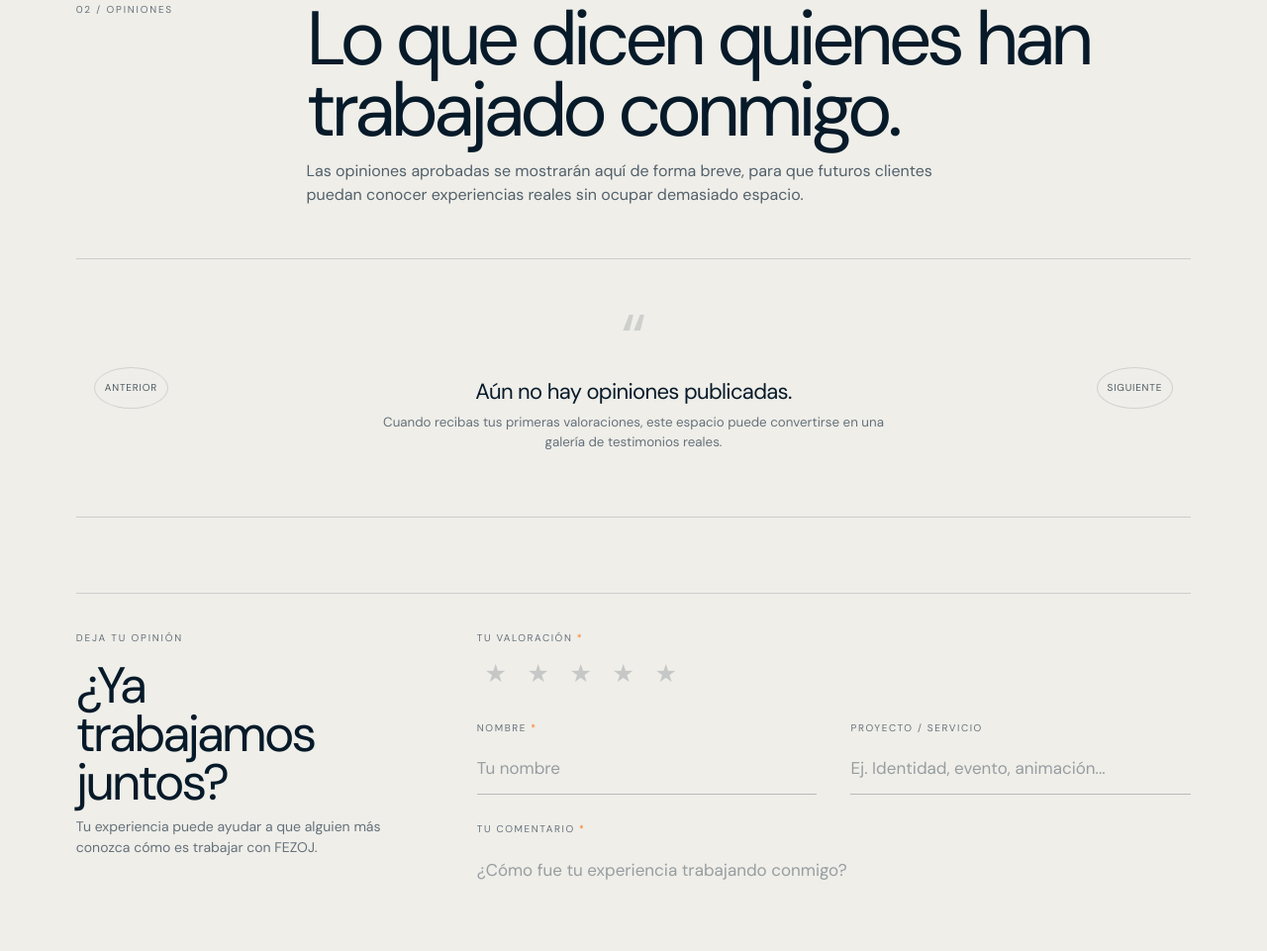
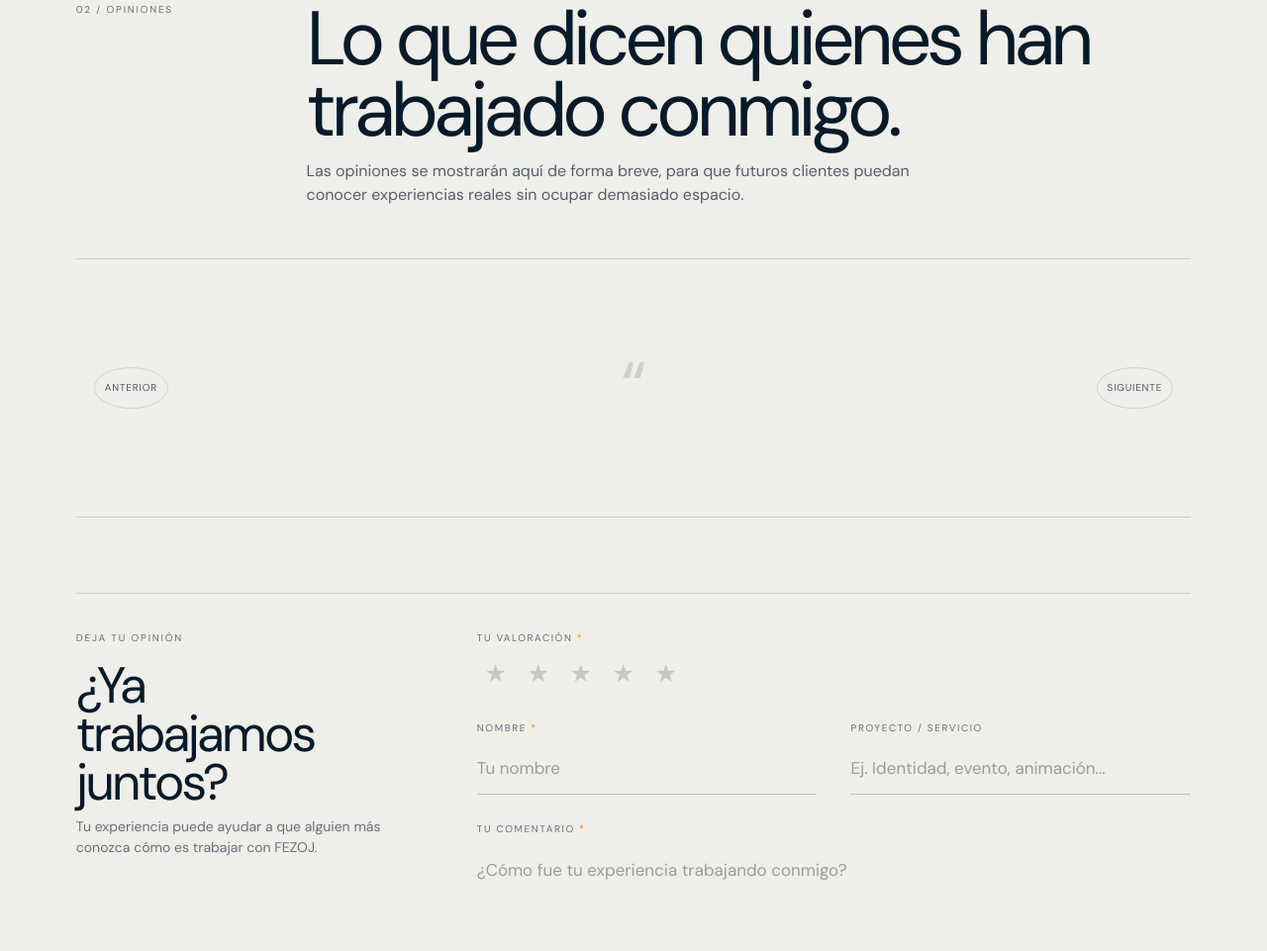
Before and after one commit to fezojdesing/fezoj_studio, a website: page opiniones.html in a window 1280 px wide. Shown: the part 935-1896 px from the top of the page at 99% size. Drawn offline with nearby package versions, Linux system fonts and the light colour scheme; no server answers.

Commit message:
Update opiniones.html

```diff
--- a/opiniones.html
+++ b/opiniones.html
@@ -35,7 +35,7 @@
         <span class="section-index">02 / OPINIONES</span>
         <div>
           <h2>Lo que dicen quienes han trabajado conmigo.</h2>
-          <p>Las opiniones aprobadas se mostrarán aquí de forma breve, para que futuros clientes puedan conocer experiencias reales sin ocupar demasiado espacio.</p>
+          <p>Las opiniones se mostrarán aquí de forma breve, para que futuros clientes puedan conocer experiencias reales sin ocupar demasiado espacio.</p>
         </div>
       </div>
 
@@ -43,8 +43,6 @@
         <div class="reviews-track" id="reviewsTrack" aria-live="polite"></div>
         <div class="reviews-empty" id="reviewsEmpty">
           <span class="quote-mark">“</span>
-          <p>Aún no hay opiniones publicadas.</p>
-          <small>Cuando recibas tus primeras valoraciones, este espacio puede convertirse en una galería de testimonios reales.</small>
         </div>
         <button class="review-nav review-prev" type="button" aria-label="Opinión anterior">Anterior</button>
         <button class="review-nav review-next" type="button" aria-label="Siguiente opinión">Siguiente</button>
```
